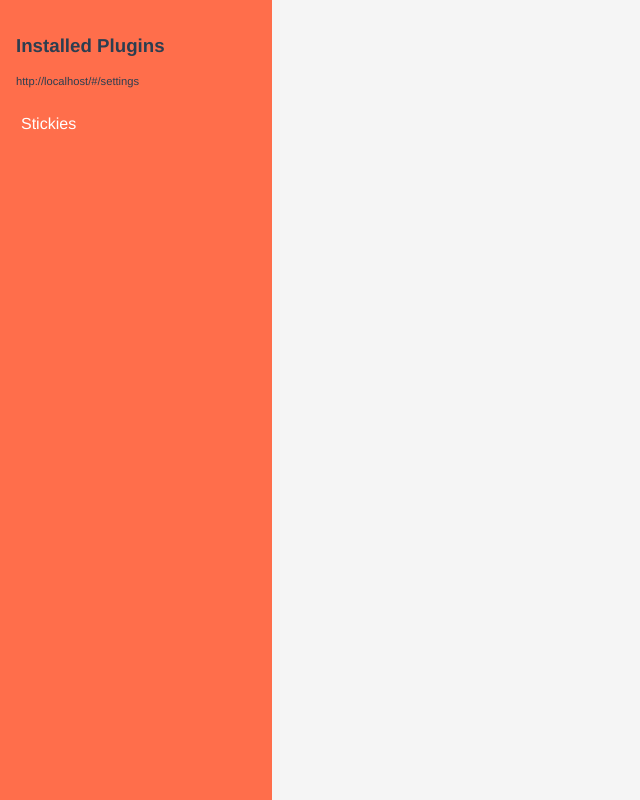
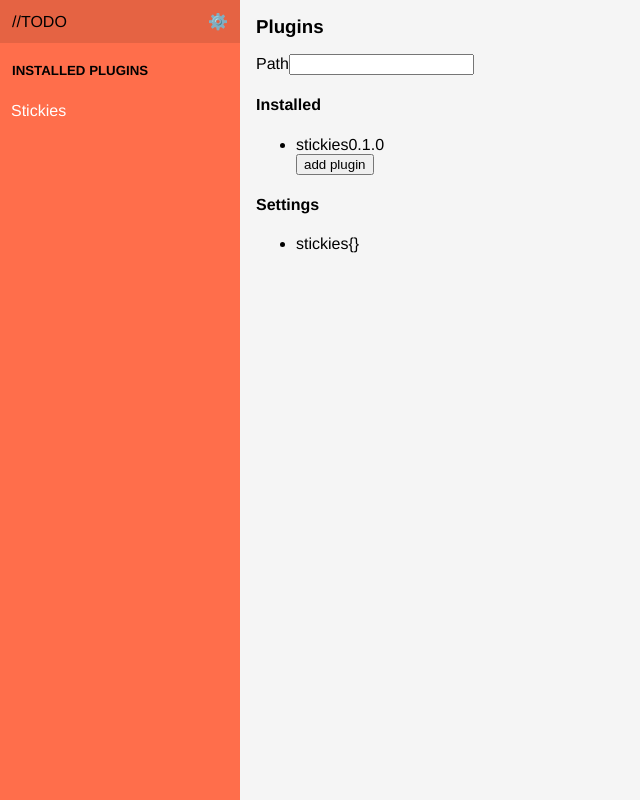
Before and after one commit to slash-todo/todo-notes, a Vue app: page /#/settings in a window 1280 px wide. Shown: the whole page, without its empty margins (0-640 px from the left). Built offline with nearby package versions, Linux system fonts and the light colour scheme.

Commit message:
Added basic settings page

```diff
--- a/src/main.js
+++ b/src/main.js
@@ -4,7 +4,6 @@ import router from './router';
 import App from './renderer/App.vue';
 
 Vue.config.productionTip = false;
-Vue.prototype.location = window.location;
 
 new Vue({
   el: '#app',
--- a/src/renderer/App.vue
+++ b/src/renderer/App.vue
@@ -20,7 +20,7 @@ export default {
 };
 </script>
 
-<style>
+<style lang="scss">
 html,
 body {
   display: flex;
@@ -31,9 +31,18 @@ body {
   overflow: hidden;
 }
 
-aside,
+h3,
+h5 {
+  margin-top: 0;
+  margin-bottom: 1rem;
+}
+
 main {
   padding: 1rem;
+
+  h3 {
+    color: black;
+  }
 }
 
 aside {
@@ -49,7 +58,6 @@ main {
   font-family: 'Avenir', Helvetica, Arial, sans-serif;
   -webkit-font-smoothing: antialiased;
   -moz-osx-font-smoothing: grayscale;
-  color: #2c3e50;
 
   display: flex;
   flex: 1;
--- /dev/null
+++ b/src/renderer/components/index.js
@@ -0,0 +1,2 @@
+export * from './settings';
+export * from './sidebar';
--- /dev/null
+++ b/src/renderer/components/settings/Settings.vue
@@ -0,0 +1,40 @@
+<template>
+  <div>
+    <section>
+      <h3>Plugins</h3>
+      <form action>
+        <label>
+          <span>Path</span>
+          <input type="text">
+        </label>
+
+        <h4>Installed</h4>
+        <ul>
+          <li v-for="plugin in plugins" :key="plugin.name">
+            <span>{{plugin.name}}</span>
+            <span>{{plugin.install}}</span>
+          </li>
+
+          <button>add plugin</button>
+        </ul>
+
+        <h4>Settings</h4>
+        <ul>
+          <li v-for="plugin in plugins" :key="plugin.name">
+            <span>{{plugin.name}}</span>
+            <span>{{plugin.settings}}</span>
+          </li>
+        </ul>
+      </form>
+    </section>
+  </div>
+</template>
+
+<script>
+export default {
+  props: ['plugins']
+};
+</script>
+
+<style lang="scss" scoped>
+</style>
--- /dev/null
+++ b/src/renderer/components/settings/SettingsContainer.vue
@@ -0,0 +1,27 @@
+<template>
+  <settings :plugins="plugins"></settings>
+</template>
+
+<script>
+import Settings from './Settings.vue';
+
+export default {
+  data: function() {
+    return {
+      plugins: [
+        {
+          name: 'stickies',
+          install: '0.1.0',
+          settings: {}
+        }
+      ]
+    };
+  },
+  components: {
+    Settings
+  }
+};
+</script>
+
+<style lang="scss" scoped>
+</style>
--- /dev/null
+++ b/src/renderer/components/settings/index.js
@@ -0,0 +1,3 @@
+import SettingsContainer from './SettingsContainer.vue';
+
+export { SettingsContainer };
--- a/src/renderer/components/sidebar/InstalledPluginsList.vue
+++ b/src/renderer/components/sidebar/InstalledPluginsList.vue
@@ -1,7 +1,6 @@
 <template>
   <div>
-    <h3>Installed Plugins</h3>
-    <p :style="{ fontSize: '0.7rem' }">{{location}}</p>
+    <h5>Installed Plugins</h5>
     <ul>
       <li v-for="plugin in plugins" :key="plugin.name">
         <router-link :to="plugin.link" linkActiveClass="active" class="plugin-link">{{plugin.name}}</router-link>
@@ -18,22 +17,32 @@ export default {
 </script>
 
 <style lang="scss" scoped>
+h5 {
+  padding: 0.25rem 0.75rem;
+  text-transform: uppercase;
+}
+
 ul {
   list-style: none;
   padding: 0;
-  margin: 0 -1rem;
+  margin: 0;
 
   li {
-    padding: 1rem;
-    border-left: 5px solid transparent;
+    a.plugin-link {
+      display: block;
+      color: white;
+      padding: 0.25rem 0.5rem;
 
-    &:has(a.router-link-active) {
-      border-color: white;
-    }
+      text-decoration: none;
+      border-left: 3px solid transparent;
 
-    a.plugin-link {
-      color: white;
-      text-decoration: none;
+      &:hover {
+        background-color: rgba(0, 0, 0, 0.1);
+      }
+
+      &.router-link-active {
+        border-color: white;
+      }
     }
   }
 }
--- a/src/renderer/components/sidebar/SidebarContainer.vue
+++ b/src/renderer/components/sidebar/SidebarContainer.vue
@@ -1,5 +1,10 @@
 <template>
   <div class="sidebar">
+    <div class="sidebar__header">
+      <span>//TODO</span>
+      <router-link to="/settings">⚙️</router-link>
+    </div>
+
     <installed-plugins-list :plugins="plugins"></installed-plugins-list>
   </div>
 </template>
@@ -26,4 +31,22 @@ export default {
 </script>
 
 <style lang="scss" scoped>
+a {
+  text-decoration: none;
+}
+
+.sidebar {
+  &__header {
+    display: flex;
+    align-items: center;
+
+    background-color: rgba(0, 0, 0, 0.1);
+    padding: 0.75rem;
+    margin-bottom: 1rem;
+
+    span {
+      flex: 1;
+    }
+  }
+}
 </style>
--- a/src/router.js
+++ b/src/router.js
@@ -1,6 +1,7 @@
 import Vue from 'vue';
 import Router from 'vue-router';
 
+import { SettingsContainer } from './renderer/components';
 import Landing from './renderer/Landing.vue';
 import StickyBoard from '../plugins/stickies/StickyBoard.vue';
 
@@ -13,6 +14,10 @@ export default new Router({
       component: Landing
     },
     {
+      path: '/settings',
+      component: SettingsContainer
+    },
+    {
       path: '/plugins/stickies',
       component: StickyBoard
     }
```
Also changed, not shown: 1 other file (tests, documents, lock files or other folders).
